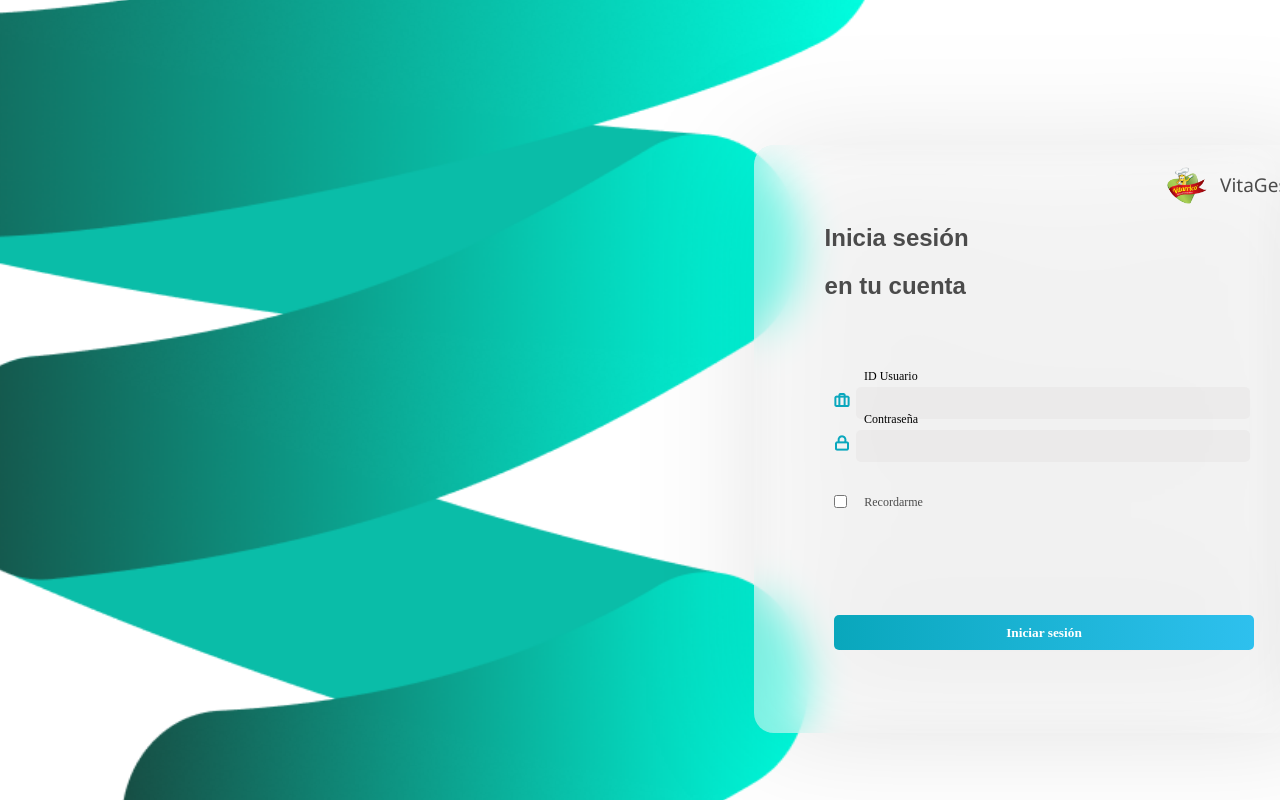
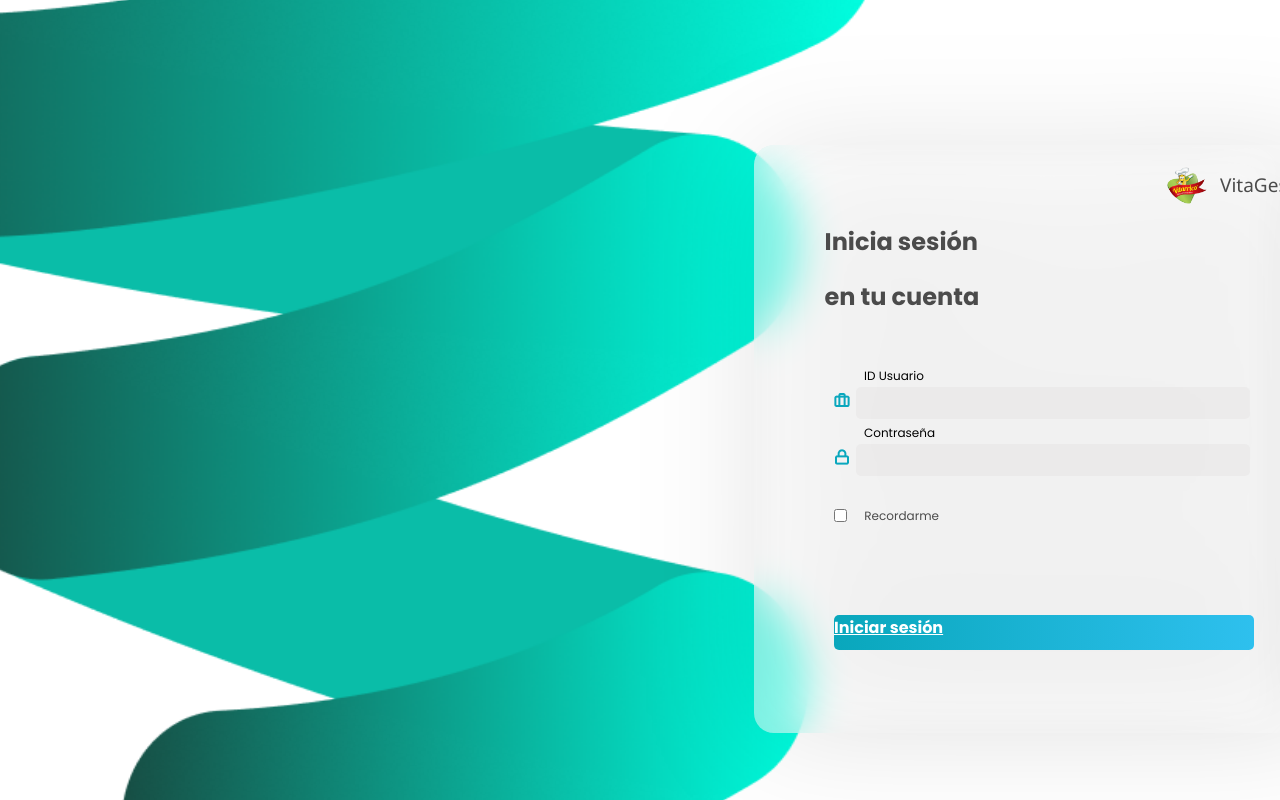
Before and after one commit to juancabana/Proyecto-integrador-2, a React (Create React App) app: page / in a window 1280 px wide. Built offline with nearby package versions, Linux system fonts and the light colour scheme; the HTML template or start-up script is replaced by a standard one.

Commit message:
Intentando enlazar el button con NavLink

```diff
--- a/package.json
+++ b/package.json
@@ -8,6 +8,7 @@
     "@testing-library/user-event": "^13.5.0",
     "react": "^18.0.0",
     "react-dom": "^18.0.0",
+    "react-router-dom": "^6.3.0",
     "react-scripts": "5.0.0",
     "web-vitals": "^2.1.4"
   },
--- a/src/proy/index.css
+++ b/src/components/Form/Form.css
@@ -1,34 +1,3 @@
-body{
-    position: fixed;
-}
-.ellipseE{
-    fill: #09A7BC;
-}
-
- svg{
-    position: fixed;
-    margin-left: 95%;
-    margin-top: -53px;
-}
-
- div#frame1{
-    width: 1096px;
-    height: 1105px;
-    background-image: url(../core/assets/img/Frame1.png);
-    background-size: 100% 100%;
-    margin-left: -216px;
-    margin-top: -171px;
-}
-
- div#frame2{
-    width: 518px;
-    height: 488px;
-    background-image: url(../core/assets/img/Frame2.png);
-    background-size: 100% 100%;
-    margin-top: -528px;
-    margin-left: 1293px;
-
-}
 
 div#container{
     width: 588px;
@@ -140,3 +109,9 @@ input.Checklist{
     border: 0px;
     color: #ffffff;
 }
+
+.LogIn:hover{
+
+    background: linear-gradient(90.17deg, #067584 0.19%, #1c738d 99.77%);
+    transition: 0.8s;
+}
--- /dev/null
+++ b/src/components/Form/Form.jsx
@@ -0,0 +1,61 @@
+import React, { Component } from "react";
+import imageLogo from "../../core/assets/img/Logo-Vitarrico.png";
+import imagePortfolio from "../../core/assets/img/Portafolio.png";
+import imageCandado from "../../core/assets/img/Candado.png";
+import { Link } from "react-router-dom";
+import "./Form.css";
+
+class Form extends Component {
+  render() {
+    return (
+      <div id="container">
+        <div id="section-logo">
+          <img className="img" src={imageLogo} alt="" />
+          <h2>VitaGest</h2>
+        </div>
+
+        <div>
+          <h1 id="linea1">
+            Inicia sesión
+            <style></style>
+          </h1>
+
+          <h1 id="linea2">en tu cuenta</h1>
+        </div>
+
+        <div id="secction-formulario">
+          <form className="form">
+            <div className="Iduser">
+              <div className="labIDuser">
+                <label for="IduserFor">ID Usuario</label>
+              </div>
+              <div>
+                <img className="img" src={imagePortfolio} alt="" />
+                <input type="text" id="IduserFor" name="IduserFor" />
+              </div>
+            </div>
+
+            <div className="Password">
+              <div className="labPassword">
+                <label for="PasswordFor">Contraseña</label>
+              </div>
+              <div>
+                <img className="img" src={imageCandado} alt="" />
+                <input type="text" id="PasswordFor" name="PasswordFor" />
+              </div>
+            </div>
+
+            <div className="Check">
+              <input type="checkbox" className="Checklist" name="remember" />
+              <label for="remember"> Recordarme</label>
+            </div>
+
+              <Link to="/home" className="LogIn">Iniciar sesión</Link>
+
+          </form>
+        </div>
+      </div>
+    );
+  }
+}
+export default Form;
--- a/src/pages/Home/Home.jsx
+++ b/src/pages/Home/Home.jsx
@@ -1,7 +1,6 @@
 import React, { Component } from "react";
 
 import "../../proy/home.css";
-import "../../proy/index.css";
 import imgLogo from "../../core/assets/img/Logo-Vitarrico.png";
 import imgGirl from "../../core/assets/img/Group8424.png";
 
--- /dev/null
+++ b/src/pages/Login/Login.css
@@ -0,0 +1,32 @@
+@import url('https://fonts.googleapis.com/css2?family=Poppins:ital,wght@0,100;0,200;0,300;0,400;0,500;0,600;0,700;0,800;0,900;1,100;1,200;1,300;1,400;1,500;1,600;1,700;1,800;1,900&display=swap');
+body{
+    position: fixed;
+}
+.ellipseE{
+    fill: #09A7BC;
+}
+
+ svg{
+    position: fixed;
+    margin-left: 95%;
+    margin-top: -53px;
+}
+
+ div#frame1{
+    width: 1096px;
+    height: 1105px;
+    background-image: url('../../core/assets/img/Frame1.png');
+    background-size: 100% 100%;
+    margin-left: -216px;
+    margin-top: -171px;
+}
+
+ div#frame2{
+    width: 518px;
+    height: 488px;
+    background-image: url('../../core/assets/img/Frame2.png');
+    background-size: 100% 100%;
+    margin-top: -528px;
+    margin-left: 1293px;
+
+}
--- a/src/pages/Login/Login.jsx
+++ b/src/pages/Login/Login.jsx
@@ -1,77 +1,15 @@
 import React, { Component } from "react";
+import Form from "../../components/Form/Form";
+import "../../pages/Login/Login.css";
 
-import imageLogo from "../../core/assets/img/Logo-Vitarrico.png";
-import imagePortfolio from "../../core/assets/img/Portafolio.png";
-import imageCandado from "../../core/assets/img/Candado.png";
-import "../../proy/home.css";
 
 class Login extends Component {
   render() {
     return (
       <section>
-        <div>
-          <svg className="elipse1">
-            {/* <linearGradient
-            id="linearGradient1"
-            gradientTransform="rotate(30 .5 .5)"
-          >
-            <stop offset="20%" stop-color="#09A7BC"></stop>
-            <stop offset="80%" stop-color="#2EC0EE"></stop>
-          </linearGradient> */}
-            <ellipse cx="50" cy="50" rx="50" ry="50" />
-          </svg>
-        </div>
-
         <div id="frame1"></div>
-
         <div id="frame2"></div>
-
-        <div id="container">
-          <div id="section-logo">
-            <img className="img" src={imageLogo} alt="" />
-            <h2 name>VitaGest</h2>
-          </div>
-
-          <div>
-            <h1 id="linea1">
-              Inicia sesión
-              <style></style>
-            </h1>
-
-            <h1 id="linea2">en tu cuenta</h1>
-          </div>
-
-          <div id="secction-formulario">
-            <form className="form">
-              <div className="Iduser">
-                <div className="labIDuser">
-                  <label for="IduserFor">ID Usuario</label>
-                </div>
-                <div>
-                  <img className="img" src={imagePortfolio} alt="" />
-                  <input type="text" id="IduserFor" name="IduserFor" />
-                </div>
-              </div>
-
-              <div className="Password">
-                <div className="labPassword">
-                  <label for="PasswordFor">Contraseña</label>
-                </div>
-                <div>
-                  <img className="img" src={imageCandado} alt="" />
-                  <input type="text" id="PasswordFor" name="PasswordFor" />
-                </div>
-              </div>
-
-              <div className="Check">
-                <input type="checkbox" className="Checklist" name="remember" />
-                <label for="remember"> Recordarme</label>
-              </div>
-
-              <button className="LogIn">Iniciar sesión</button>
-            </form>
-          </div>
-        </div>
+        <Form />
       </section>
     );
   }
```
Also changed, not shown: 1 other file (tests, documents, lock files or other folders).
